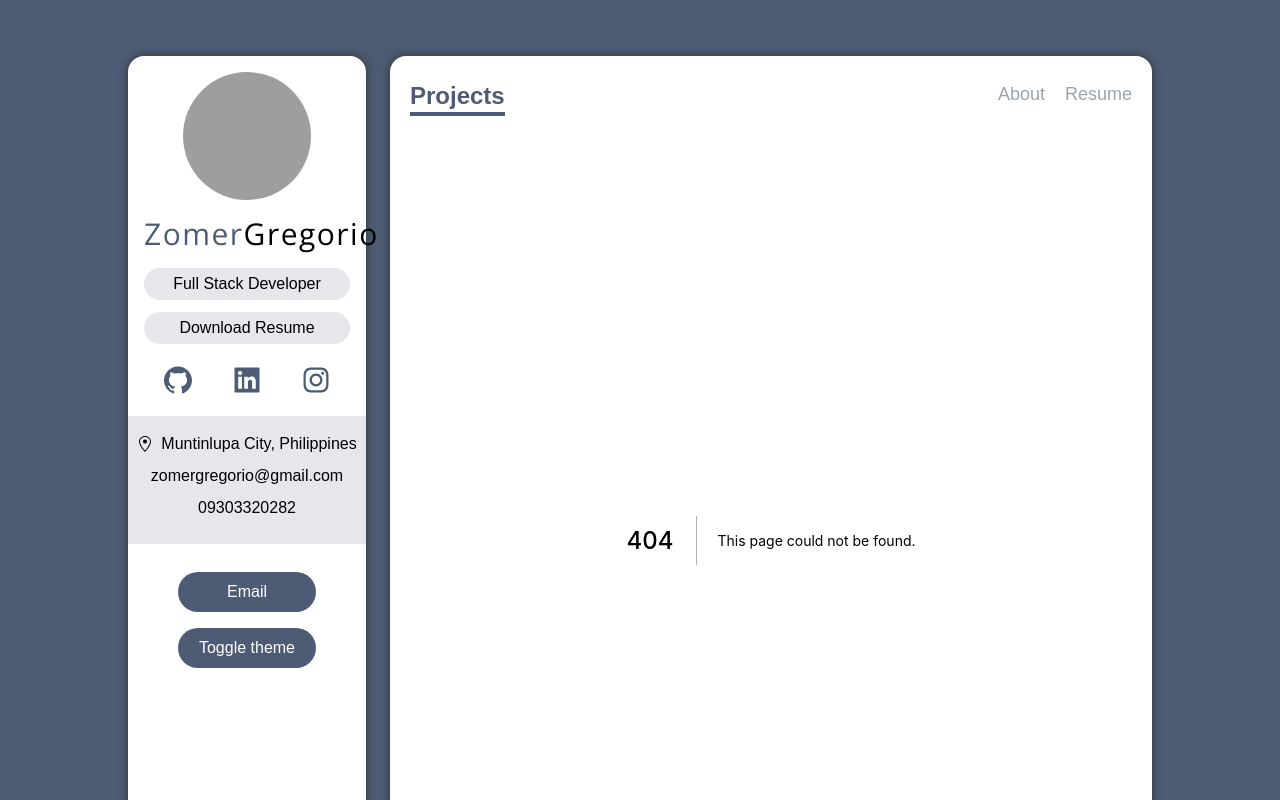
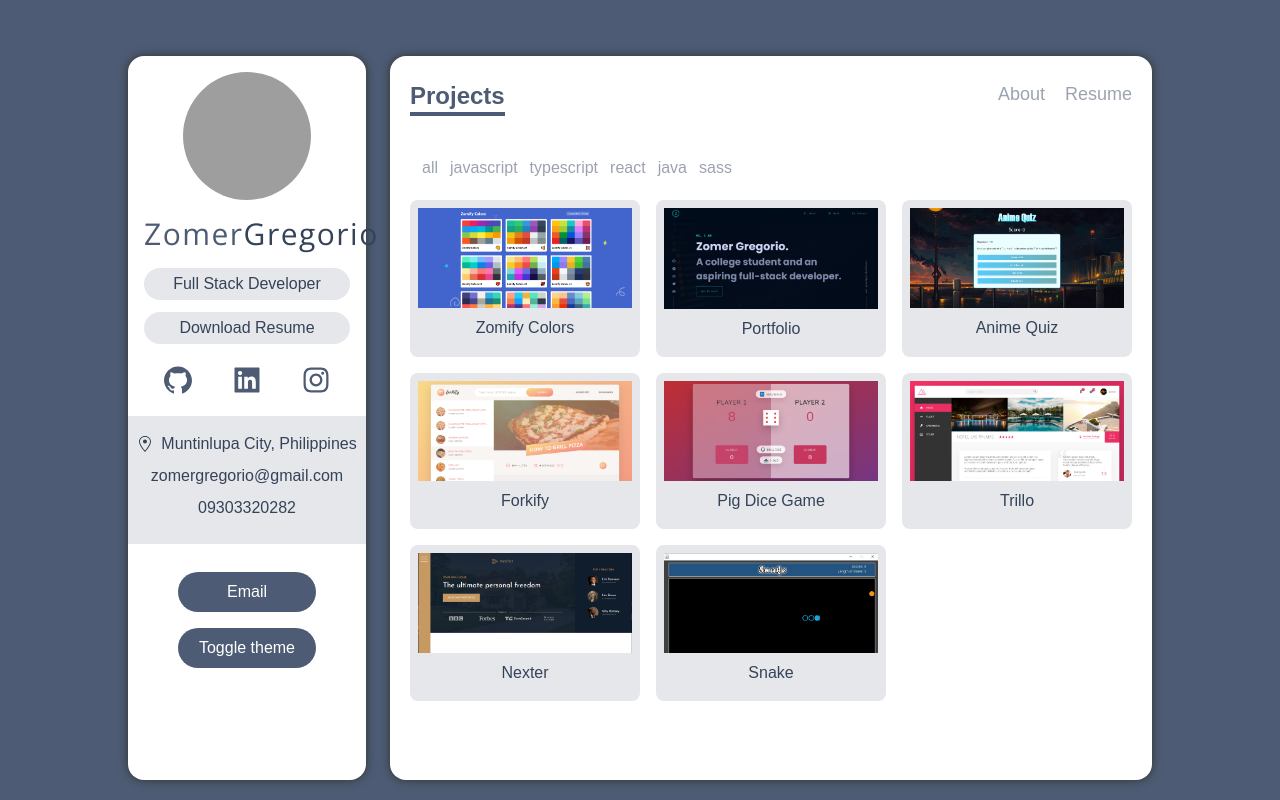
Before and after one commit to zomeru/portfolio-next-ts, a Next.js app: page /projects in a window 1280 px wide. Before the commit this address had no page. Shown: the top 800 px of the page. Built offline with nearby package versions, Linux system fonts and the light colour scheme; grey boxes are pictures that could not be loaded.

Commit message:
Add Projects Navbar and filter category

```diff
--- /dev/null
+++ b/components/ProjectCard.tsx
@@ -0,0 +1,79 @@
+import React, { useState } from 'react';
+import { AiFillGithub, AiFillProject } from 'react-icons/ai';
+import { MdClose } from 'react-icons/md';
+import { IProject } from '../type';
+
+interface ProjectCardProps {
+  project: IProject;
+}
+
+const ProjectCard: React.FC<ProjectCardProps> = ({
+  project: {
+    name,
+    description,
+    image_path,
+    deployed_url,
+    github_url,
+    category,
+    tech_stack,
+  },
+}) => {
+  const [showDetail, setShowDetail] = useState(false);
+
+  return (
+    <div>
+      <img
+        src={image_path}
+        alt={name}
+        className='cursor-pointer'
+        style={{ width: '1366', height: 'auto' }}
+        onClick={() => setShowDetail(true)}
+      />
+      <p className='my-2 text-center dark:text-gray-400'>{name}</p>
+
+      {showDetail && (
+        <div className='absolute top-0 left-0 z-10 grid w-full h-auto p-2 text-black bg-gray-100 md:grid-cols-2 gap-x-12 text-b dark:bg-dark-100 dark:text-gray-400'>
+          <div>
+            <img src={image_path} alt={name} />
+            <div className='flex justify-center my-4 space-x-3'>
+              <a
+                href={github_url}
+                className='flex items-center px-4 py-2 text-lg bg-gray-200 space-x3 dark:bg-dark-200'
+              >
+                <AiFillGithub /> <span>Github</span>
+              </a>
+              <a
+                href={deployed_url}
+                className='flex items-center px-4 py-2 text-lg bg-gray-200 space-x3 dark:bg-dark-200'
+              >
+                <AiFillProject /> <span>Project Demo</span>
+              </a>
+            </div>
+          </div>
+          <div>
+            <h2 className='mb-3 text-lg font-medium md:text-2xl'>{name}</h2>
+            <h3 className='mb-3 font-medium'>{description}</h3>
+            <div className='flex flex-wrap mt-5 space-x-2 text-sm tracking-wider'>
+              {tech_stack.map(tech => (
+                <span
+                  key={tech}
+                  className='px-2 py-1 my-1 bg-gray-200 rounded-sm dark:bg-dark-200'
+                >
+                  {tech}
+                </span>
+              ))}
+            </div>
+          </div>
+          <button
+            onClick={() => setShowDetail(false)}
+            className='absolute bg-gray-200 rounded-full top-3 right-3 focus:outline-none dark:bg-dark-200'
+          >
+            <MdClose size={30} />
+          </button>
+        </div>
+      )}
+    </div>
+  );
+};
+
+export default ProjectCard;
--- /dev/null
+++ b/components/ProjectsNavbar.tsx
@@ -0,0 +1,46 @@
+import React from 'react';
+import { Category } from '../type';
+
+interface ProjectsNavbarProps {
+  filterCategoryHandler: Function;
+  activeProjects: string;
+}
+
+interface INavItem {
+  value: Category | 'all';
+  filterCategoryHandler: Function;
+  activeProjects: string;
+}
+
+export const NavItem: React.FC<INavItem> = ({
+  value,
+  filterCategoryHandler,
+  activeProjects,
+}) => {
+  let className = 'text-gray-400 cursor-pointer hover:text-blue';
+
+  if (activeProjects === value) {
+    className += 'text-blue';
+  }
+
+  return (
+    <li className={className} onClick={() => filterCategoryHandler(value)}>
+      {value}
+    </li>
+  );
+};
+
+const ProjectsNavbar: React.FC<ProjectsNavbarProps> = props => {
+  return (
+    <div className='flex px-3 py-2 space-x-3 overflow-x-auto list-none'>
+      <NavItem value={'all'} {...props} />
+      <NavItem value={'javascript'} {...props} />
+      <NavItem value={'typescript'} {...props} />
+      <NavItem value={'react'} {...props} />
+      <NavItem value={'java'} {...props} />
+      <NavItem value={'sass'} {...props} />
+    </div>
+  );
+};
+
+export default ProjectsNavbar;
--- /dev/null
+++ b/pages/projects.tsx
@@ -0,0 +1,48 @@
+import React, { useState } from 'react';
+import ProjectCard from '../components/ProjectCard';
+import ProjectsNavbar from '../components/ProjectsNavbar';
+import { projects as projectsData } from '../data';
+import { Category } from '../type';
+
+interface projectsProps {}
+
+const Projects: React.FC<projectsProps> = ({}) => {
+  const [projects, setProjects] = useState(projectsData);
+  const [activeProjects, setActiveProjects] = useState('all');
+
+  const filterCategoryHandler = (category: Category | 'all') => {
+    if (category === 'all') {
+      setProjects(projectsData);
+      setActiveProjects(category);
+      return;
+    }
+
+    const newProjectArray = projectsData.filter(project =>
+      project.category.includes(category)
+    );
+
+    setProjects(newProjectArray);
+    setActiveProjects(category);
+  };
+
+  return (
+    <div className='px-5 py-2 overflow-y-scroll' style={{ height: '80vh' }}>
+      <ProjectsNavbar
+        filterCategoryHandler={filterCategoryHandler}
+        activeProjects={activeProjects}
+      />
+      <div className='relative grid grid-cols-12 gap-4 my-3'>
+        {projects.map(project => (
+          <div
+            className='col-span-12 p-2 bg-gray-200 rounded-lg sm:col-span-6 lg:col-span-4 dark:bg-dark-200'
+            key={project.name}
+          >
+            <ProjectCard project={project} />
+          </div>
+        ))}
+      </div>
+    </div>
+  );
+};
+
+export default Projects;
```
